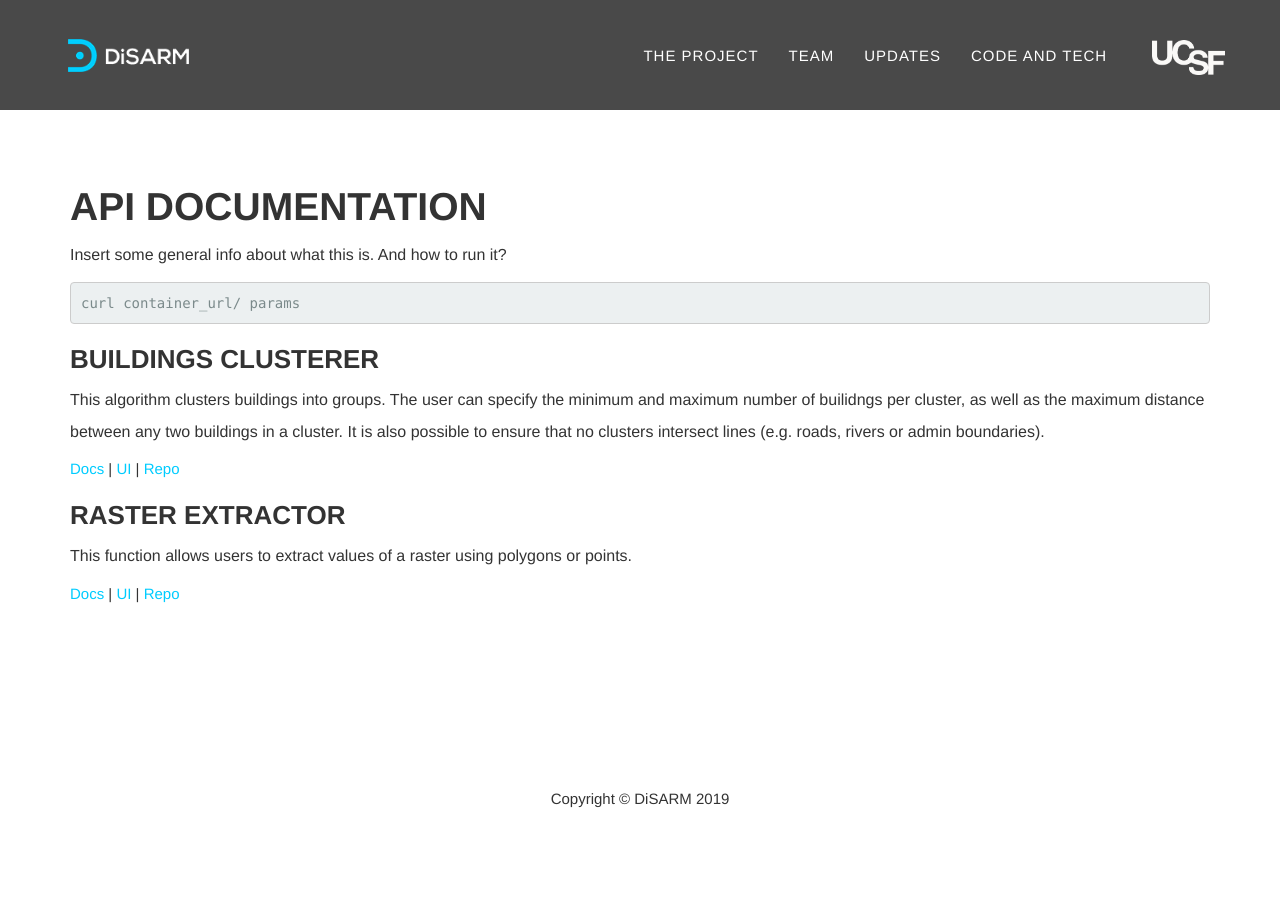
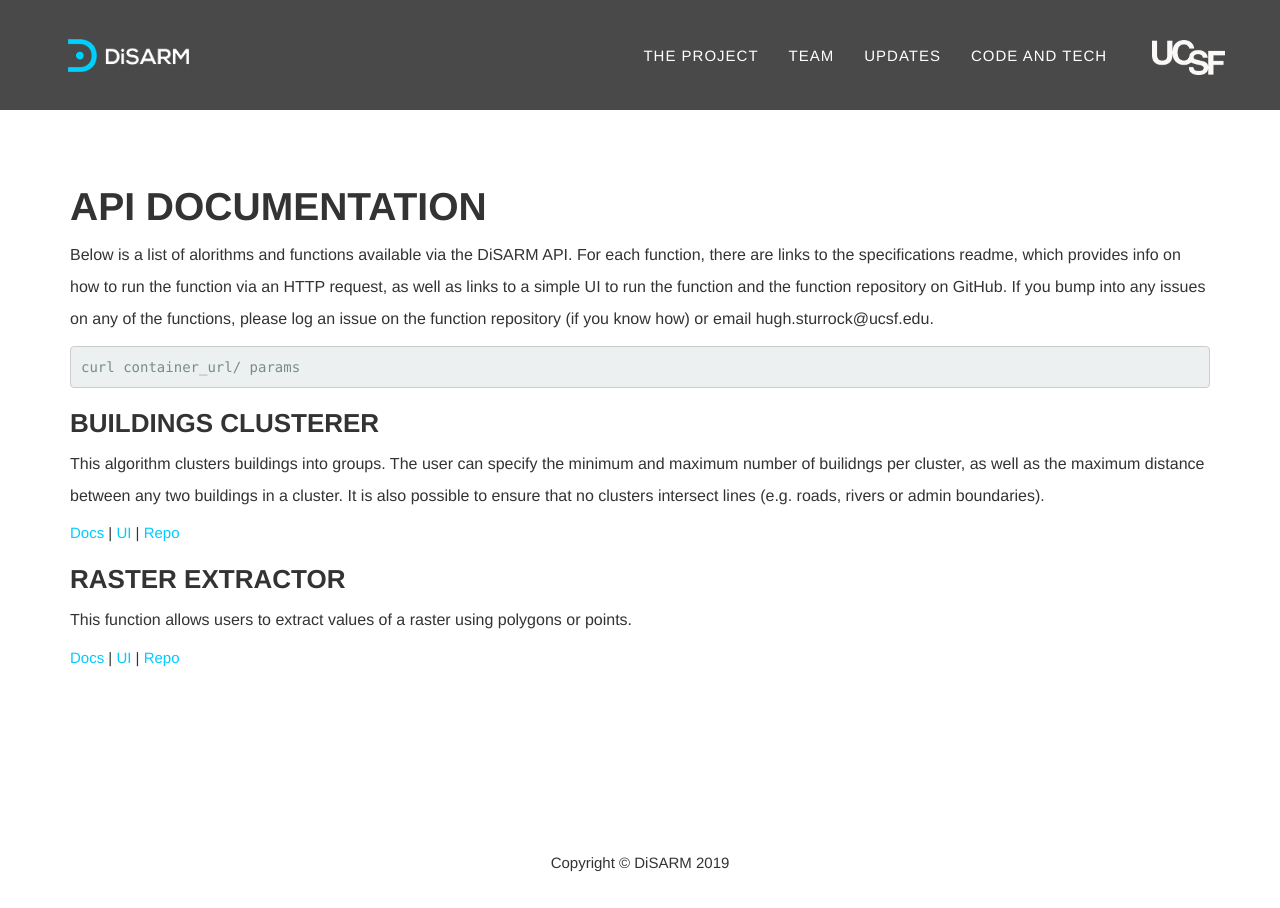
Before and after one commit to disarm-platform/disarm-website, a Jekyll site: the page built from docs.html, in a window 1280 px wide. Built offline with Jekyll 4.4.1, drawn with Linux system fonts in a browser that asks for light colours; some web fonts are replaced.

Commit message:
Updating blurb on docs page

```diff
--- a/docs.html
+++ b/docs.html
@@ -7,7 +7,7 @@
     <section id='docs'>
         <h1>API Documentation</h1>
 
-        <p>Insert some general info about what this is. And how to run it?</p>
+        <p>Below is a list of alorithms and functions available via the DiSARM API. For each function, there are links to the specifications readme, which provides info on how to run the function via an HTTP request, as well as links to a simple UI to run the function and the function repository on GitHub. If you bump into any issues on any of the functions, please log an issue on the function repository (if you know how) or email hugh.sturrock@ucsf.edu. </p>
 
         <p><pre>curl container_url/ params</pre></p>
 
```
